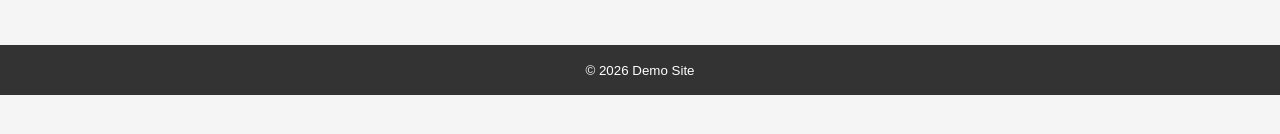
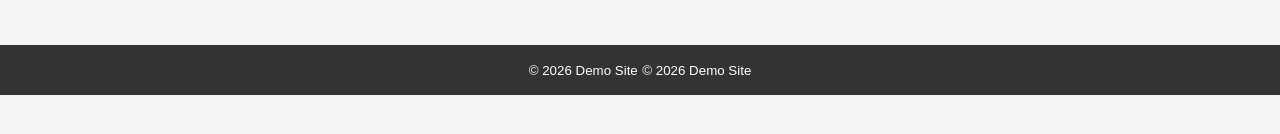
Before and after one commit to sylvester196/demo-startup, a plain HTML site: page index.html in a window 1280 px wide. Shown: the part 232-366 px from the top of the page. Drawn offline with Linux system fonts and the light colour scheme.

Commit message:
second push test

```diff
--- a/index.html
+++ b/index.html
@@ -21,6 +21,7 @@
 
     <footer>
       <small>&copy; 2026 Demo Site</small>
+      <small>&copy; 2026 Demo Site</small>
       <!-- ppp -->
     </footer>
 
```
